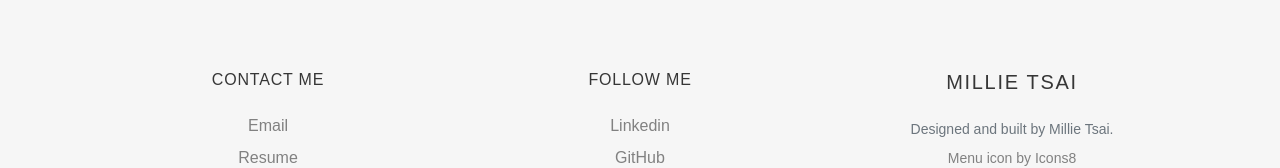
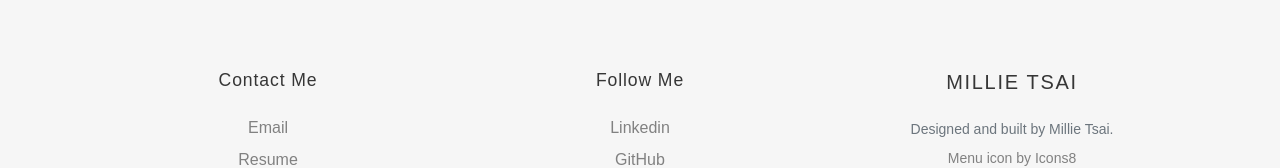
Before and after one commit to MT0814/Millie-Portfolio-react, a React (Create React App) app: page / in a window 1280 px wide. Shown: the part 1149-1317 px from the top of the page. Built offline with nearby package versions, Linux system fonts and the light colour scheme; a web font is replaced by a local one.

Commit message:
updated footer

```diff
--- a/src/components/Footer.js
+++ b/src/components/Footer.js
@@ -9,7 +9,7 @@ function Footer() {
                 <div className="row">
 
                     <div className="col-lg-4 mb-3">
-                        <h5 id="contact">CONTACT ME</h5>
+                        <h5 id="contact">Contact Me</h5>
                         <ul className="list-unstyled">
                             <li className="mb-2"><a href="mailto: millie_tsai@me.com" target="_blank">Email</a></li>
                             <li className="mb-2"><a
@@ -19,7 +19,7 @@ function Footer() {
                     </div>
 
                     <div className="col-lg-4 mb-3">
-                        <h5 id="contact">FOLLOW ME</h5>
+                        <h5 id="contact">Follow Me</h5>
                         <ul className="list-unstyled">
                             <li className="mb-2"><a href="https://www.linkedin.com/in/millietsai/" target="_blank">Linkedin</a></li>
                             <li className="mb-2"><a href="https://github.com/MT0814?tab=repositories" target="_blank">GitHub</a></li>
--- a/src/index.css
+++ b/src/index.css
@@ -398,7 +398,7 @@ footer {
 
 h5 {
   /* margin-top: 15px; */
-  font-size: 1em;
+  font-size: 1.1em;
   letter-spacing: 0.05em;
   font-weight: 500;
   color: var(--main);
```
